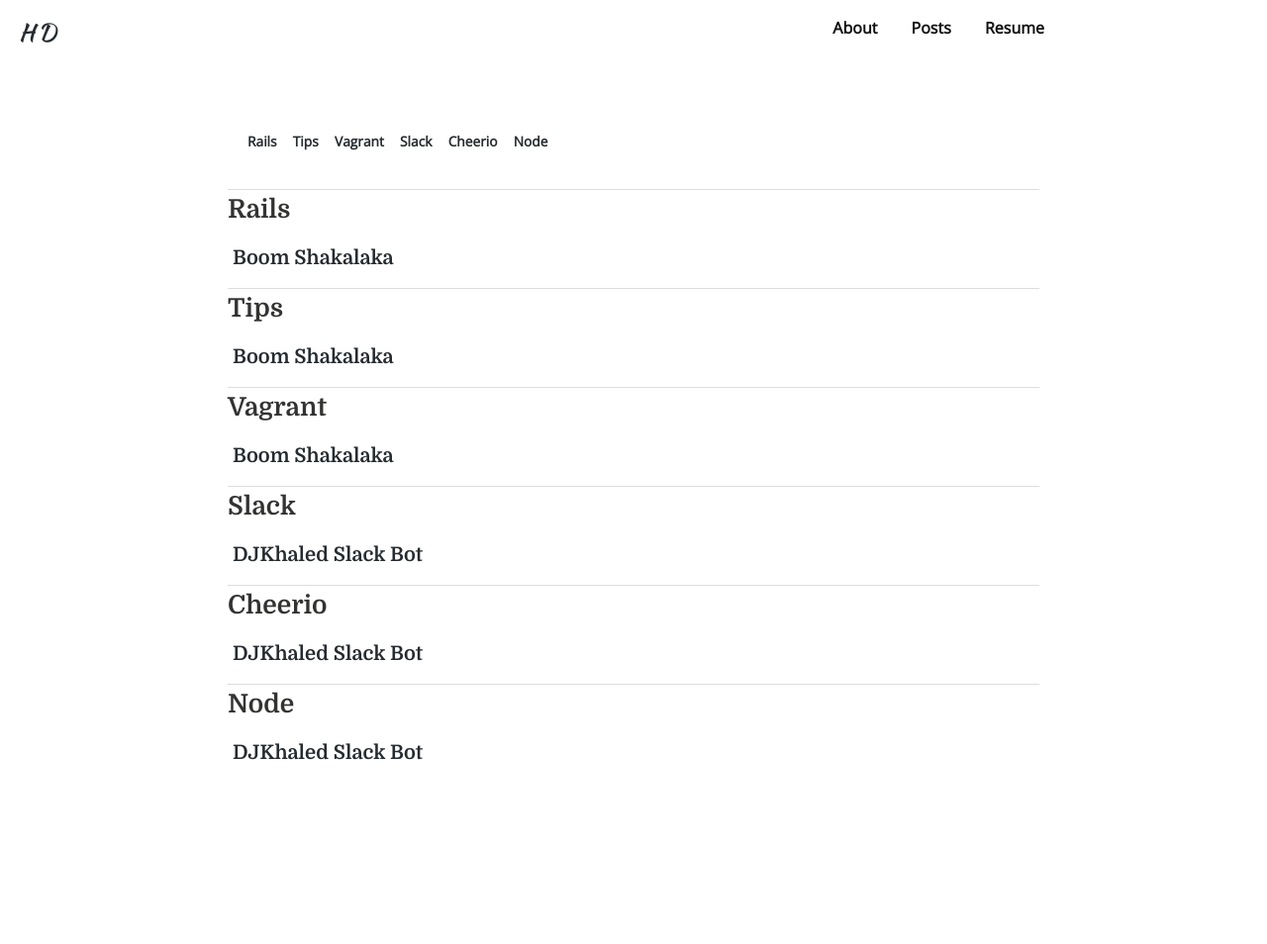
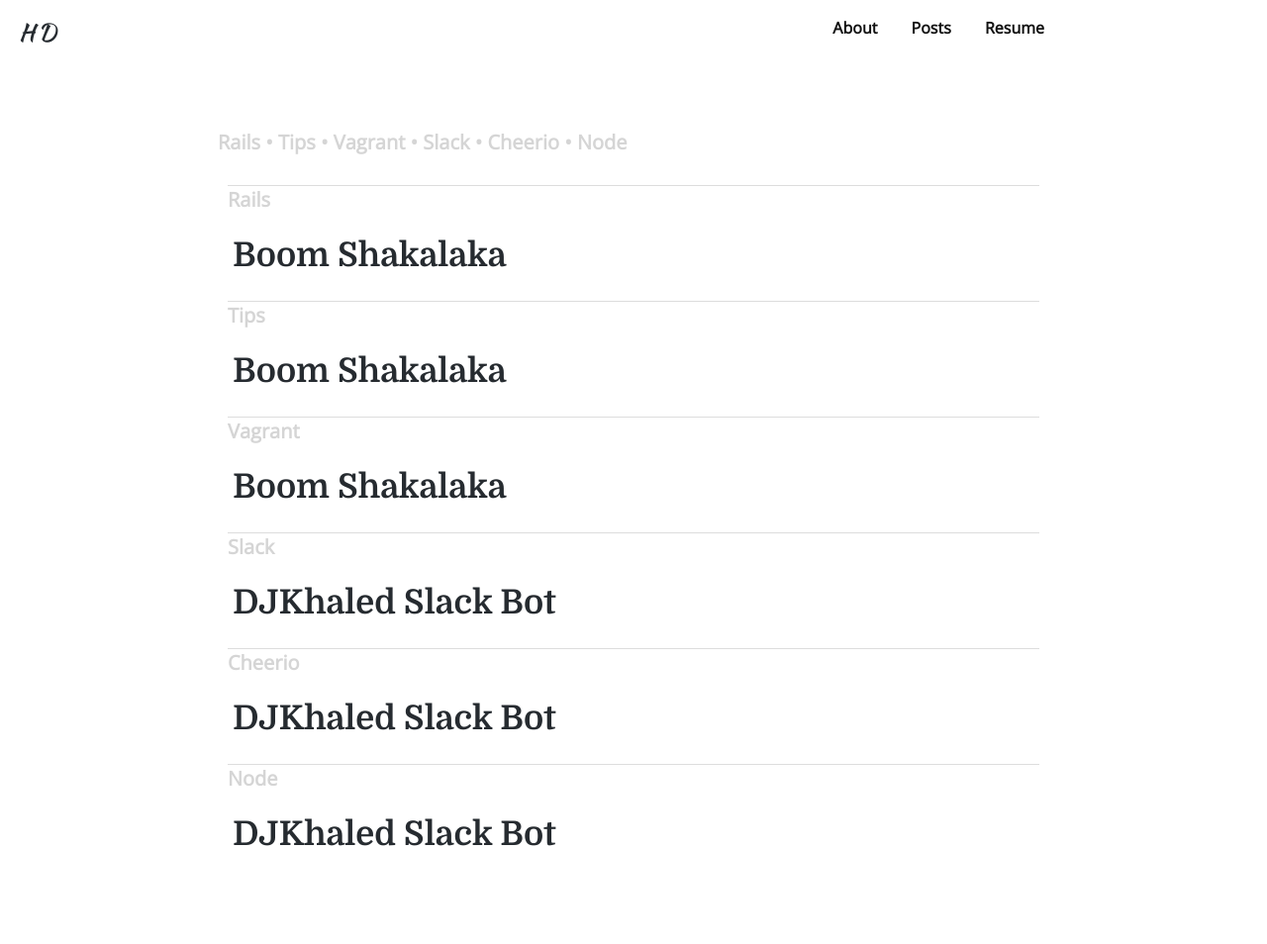
Before and after one commit to housseindjirdeh/hdjirdeh.github.io, a Jekyll site: the page built from tags.html, in a window 1280 px wide. Shown: the whole page at 99% size. Built offline with Jekyll 4.4.1, drawn with Linux system fonts in a browser that asks for light colours; nearby versions of some CDN libraries; before the commit the page ends 900 px from its top, so only the background shows below that.

Commit message:
styling changes

```diff
--- a/_sass/_layout.scss
+++ b/_sass/_layout.scss
@@ -12,7 +12,7 @@
     font-family: "Kaushan Script", Serif;
     letter-spacing: 3px;
     float: left;
-    position: fixed;
+    position: absolute;
     top: 15px;
     left: 15px;
     font-size: 24px;
@@ -438,12 +438,23 @@
     margin: 0 12px 12px 0;
   }
 }
-#archives {
+#tag-archives {
   padding: 5px;
 }
 .archive-group {
   margin: 5px;
   border-top: 1px solid #ddd;
+
+  h3 {
+    font: $tag-font;
+    color: $tag-color;
+
+    &:hover {
+        color: $tag-hover-color;
+        border: none;
+    }
+
+  }
 }
 .archive-item {
   margin-left: 5px;
--- a/tags.html
+++ b/tags.html
@@ -3,17 +3,18 @@
 permalink: /tags/
 ---
 
-<ul class="tag-cloud">
+<div class="post-tags">
 {% for tag in site.tags %}
-  <li style="font-size: {{ tag | last | size | times: 100 | divided_by: site.tags.size | plus: 70  }}%">
+  <!-- <div style="font-size: {{ tag | last | size | times: 100 | divided_by: site.tags.size | plus: 70  }}%"> -->
     <a href="#{{ tag | first | slugize }}">
       {{ tag | first }}
     </a>
-  </li>
+    {% unless forloop.last %} • {% endunless %}
+  <!-- </div> -->
 {% endfor %}
-</ul>
+</div>
 
-<div id="archives">
+<div id="tag-archives">
 {% for tag in site.tags %}
   <div class="archive-group">
     {% capture tag_name %}{{ tag | first }}{% endcapture %}
@@ -21,7 +22,7 @@
     <a name="{{ tag_name | slugize }}"></a>
     {% for post in site.tags[tag_name] %}
     <article class="archive-item">
-      <h4><a href="{{ root_url }}{{ post.url }}">{{post.title}}</a></h4>
+      <h4><a class="post-link" href="{{ root_url }}{{ post.url }}">{{post.title}}</a></h4>
     </article>
     {% endfor %}
   </div>
```
